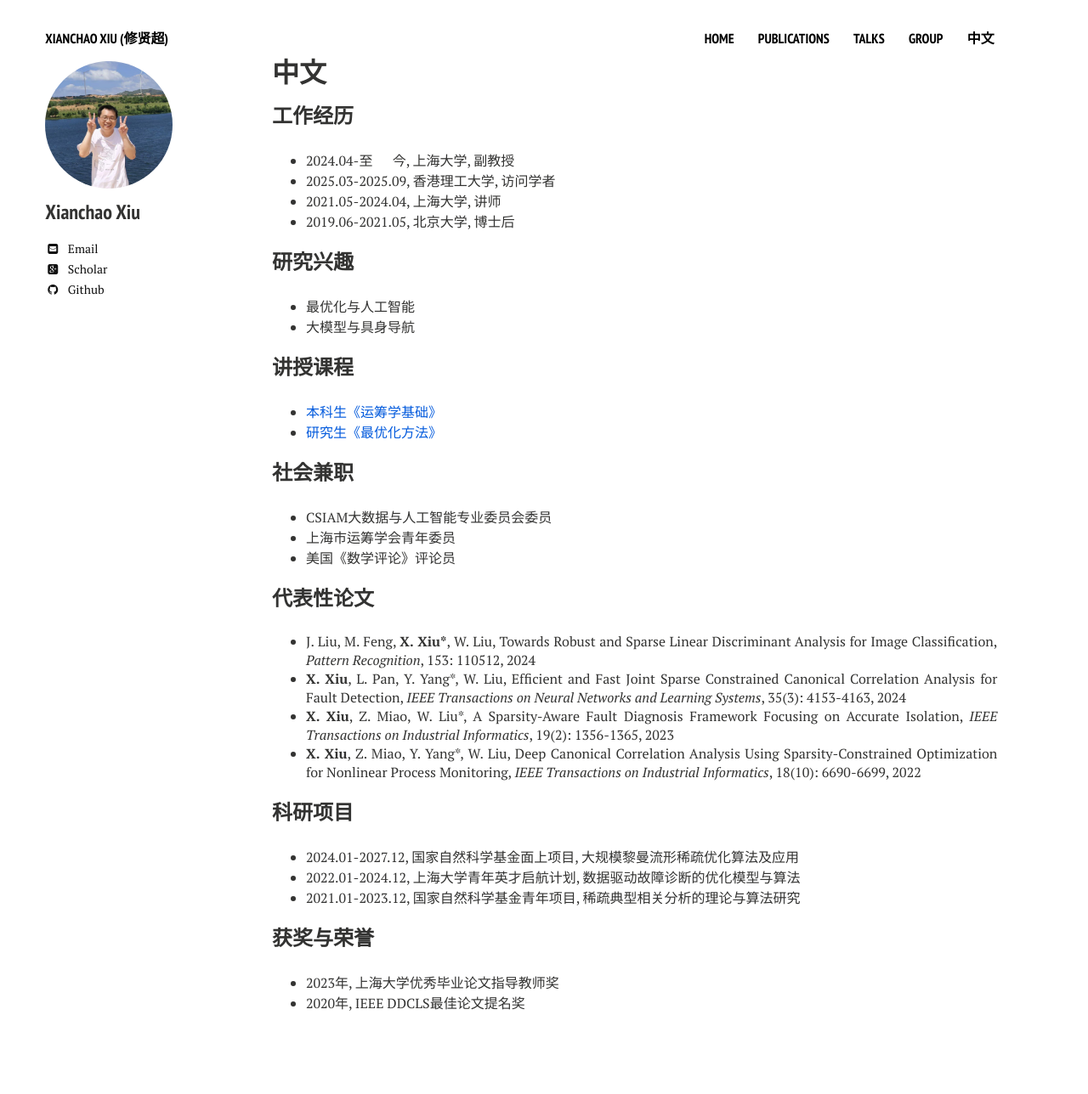
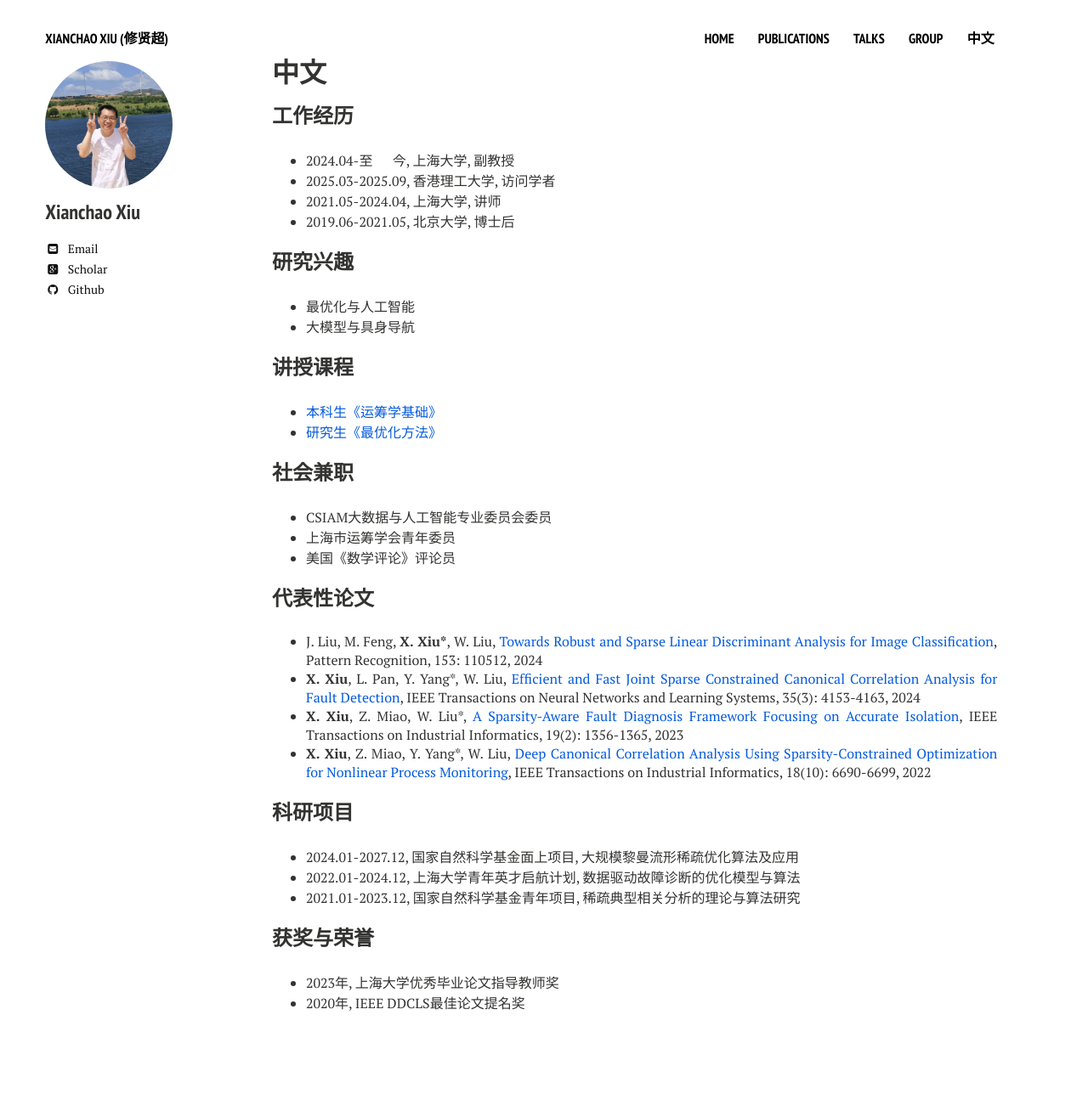
Before and after one commit to xianchaoxiu/xianchaoxiu.github.io, a Jekyll site: the page built from chinese/index.md, in a window 1280 px wide. Shown: the whole page at 85% size. Built offline with Jekyll 4.4.1, drawn with Linux system fonts in a browser that asks for light colours; nearby versions of some CDN libraries.

Commit message:
Update index.md

```diff
--- a/chinese/index.md
+++ b/chinese/index.md
@@ -36,11 +36,10 @@ share: false
 
 
 ### 代表性论文
-* J. Liu, M. Feng, <b>X. Xiu*</b>, W. Liu, Towards Robust and Sparse Linear Discriminant Analysis for Image Classification, <i>Pattern Recognition</i>, 153: 110512, 2024
-* <b>X. Xiu</b>, L. Pan, Y. Yang*, W. Liu, Efficient and Fast Joint Sparse Constrained Canonical Correlation Analysis for Fault Detection, <i>IEEE Transactions on Neural Networks and Learning Systems</i>, 35(3): 4153-4163, 2024
-* <b>X. Xiu</b>, Z. Miao, W. Liu*, A Sparsity-Aware Fault Diagnosis Framework Focusing on Accurate Isolation, <i>IEEE Transactions on Industrial Informatics</i>, 19(2): 1356-1365, 2023
-* <b>X. Xiu</b>, Z. Miao, Y. Yang*, W. Liu, Deep Canonical Correlation Analysis Using Sparsity-Constrained Optimization for Nonlinear Process Monitoring, <i>IEEE Transactions on Industrial Informatics</i>, 18(10): 6690-6699, 2022
-
+* J. Liu, M. Feng, <b>X. Xiu*</b>, W. Liu, <a href="https://www.sciencedirect.com/science/article/abs/pii/S0031320324002632" class="textlink" target="_blank">Towards Robust and Sparse Linear Discriminant Analysis for Image Classification</a>, Pattern Recognition, 153: 110512, 2024
+* <b>X. Xiu</b>, L. Pan, Y. Yang*, W. Liu, <a href="https://ieeexplore.ieee.org/document/9887978" class="textlink" target="_blank">Efficient and Fast Joint Sparse Constrained Canonical Correlation Analysis for Fault Detection</a>, IEEE Transactions on Neural Networks and Learning Systems, 35(3): 4153-4163, 2024
+* <b>X. Xiu</b>, Z. Miao, W. Liu*, <a href="https://ieeexplore.ieee.org/abstract/document/9788040" class="textlink" target="_blank">A Sparsity-Aware Fault Diagnosis Framework Focusing on Accurate Isolation</a>, IEEE Transactions on Industrial Informatics, 19(2): 1356-1365, 2023
+* <b>X. Xiu</b>, Z. Miao, Y. Yang*, W. Liu, <a href="https://ieeexplore.ieee.org/document/9583864" class="textlink" target="_blank">Deep Canonical Correlation Analysis Using Sparsity-Constrained Optimization for Nonlinear Process Monitoring</a>, IEEE Transactions on Industrial Informatics, 18(10): 6690-6699, 2022
 
 
 ### 科研项目
```
